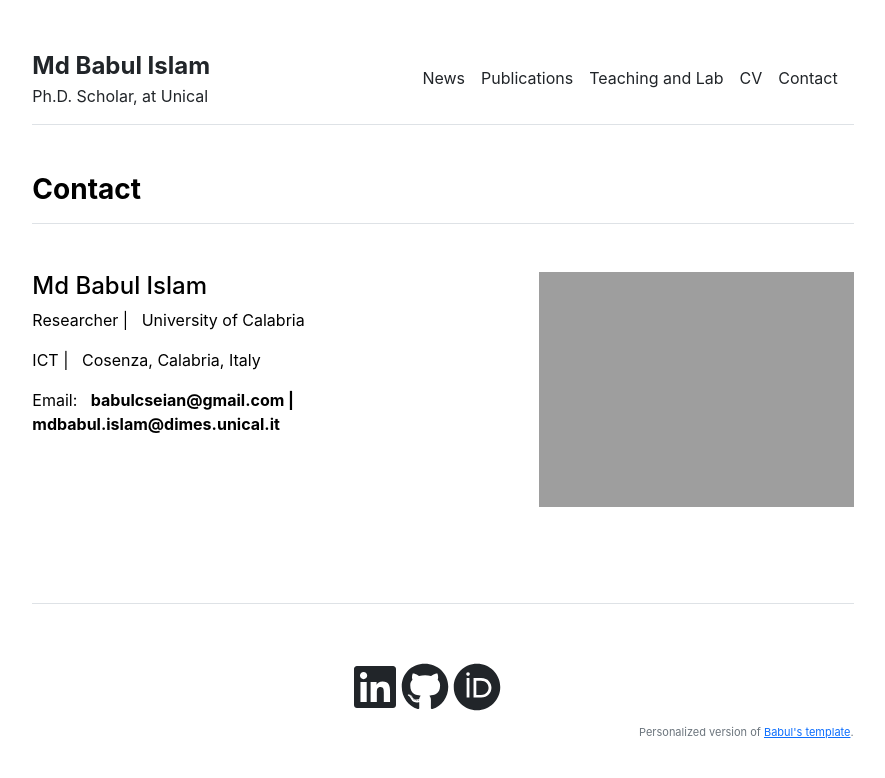
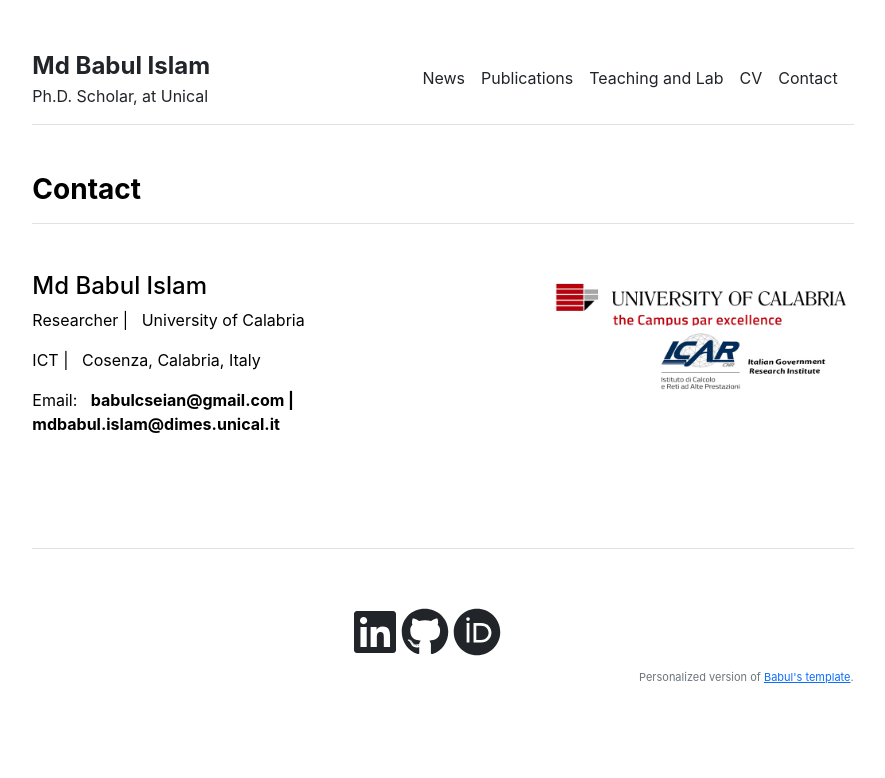
Before and after one commit to babulcseian/babulcseian.github.io, a Jekyll site: the page built from contact.md, in a window 1280 px wide. Shown: the top 778 px of the page, without its empty margins (197-1082 px from the left). Built offline with Jekyll 4.4.1, drawn with Linux system fonts in a browser that asks for light colours; a style sheet for code colours, icons or effects is not loaded.

Commit message:
Update contact.html

```diff
--- a/_includes/contact.html
+++ b/_includes/contact.html
@@ -11,7 +11,7 @@
         <!-- <p>Office: xxxxx </p> -->
       </div>
       <div class="col-md-5">
-        <img src="{{ site.github.url }}/assets/img/cropped-IMT_Nord_Europe_.png" alt="Contact" width="100%">
+        <img src="{{ site.github.url }}/assets/img/Unical and CNR .jpg" alt="Contact" width="100%">
       </div>
     </div>
   </div>
```
